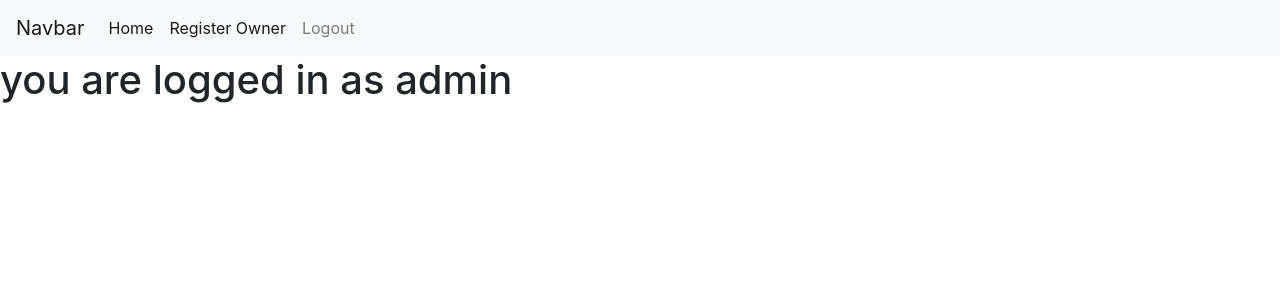
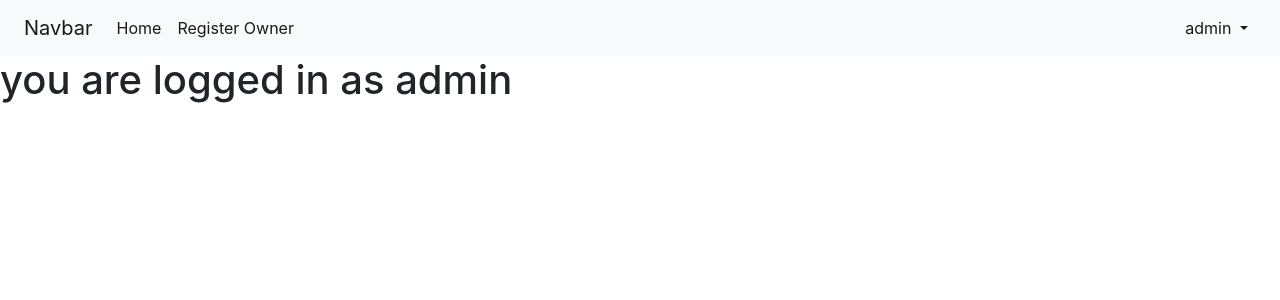
Before and after one commit to csAfter40/hotel-management-app, a Django app: page / in a window 1280 px wide. Shown: the top 300 px of the page. Run offline with Django 4.2, Linux system fonts and the light colour scheme; a user stored in the database is signed in; data comes from the database, SQL or seed files in the repository; both versions use the stored data as it was after the commit; some libraries are stand-ins or nearby versions.

Commit message:
Added user dropdown menu to navbar

```diff
--- a/main/templates/main/layout.html
+++ b/main/templates/main/layout.html
@@ -13,7 +13,7 @@
     {% endblock %}
   </head>
   <body>
-    <nav class="navbar navbar-expand-lg navbar-light bg-light">
+    <nav class="navbar navbar-expand-lg navbar-light bg-light px-4">
         <a class="navbar-brand" href="#">Navbar</a>
         <button class="navbar-toggler" type="button" data-toggle="collapse" data-target="#navbarSupportedContent" aria-controls="navbarSupportedContent" aria-expanded="false" aria-label="Toggle navigation">
           <span class="navbar-toggler-icon"></span>
@@ -24,23 +24,6 @@
             <li class="nav-item active">
               <a class="nav-link" href="{% url 'main:index' %}">Home <span class="sr-only">(current)</span></a>
             </li>
-            <!-- <li class="nav-item">
-              <a class="nav-link" href="#">Link</a>
-            </li>
-            <li class="nav-item dropdown">
-              <a class="nav-link dropdown-toggle" href="#" id="navbarDropdown" role="button" data-toggle="dropdown" aria-haspopup="true" aria-expanded="false">
-                Dropdown
-              </a>
-              <div class="dropdown-menu" aria-labelledby="navbarDropdown">
-                <a class="dropdown-item" href="#">Action</a>
-                <a class="dropdown-item" href="#">Another action</a>
-                <div class="dropdown-divider"></div>
-                <a class="dropdown-item" href="#">Something else here</a>
-              </div>
-            </li>
-            <li class="nav-item">
-              <a class="nav-link disabled" href="#">Disabled</a>
-            </li> -->
             {% if user.is_authenticated %}
               {% if user.is_owner %}
                 <li class="nav-item active">
@@ -51,24 +34,33 @@
                   <a class="nav-link" href="{% url 'manager:register' %}">Register Owner</a>
                 </li>
               {% endif %}
-              <li class="nav-item">
-                <a class="nav-link" href="{% url 'main:logout' %}">Logout</a>
-              </li>
-
             {% else %}
-              <li class="nav-item active">
-                <a class="nav-link" href="{% url 'main:login' %}">Login</a>
-              </li>
               <li class="nav-item active">
                 <a class="nav-link" href="{% url 'main:register' %}">Register</a>
               </li>
             {% endif %}
-
           </ul>
-          <!-- <form class="form-inline my-2 my-lg-0">
-            <input class="form-control mr-sm-2" type="search" placeholder="Search" aria-label="Search">
-            <button class="btn btn-outline-success my-2 my-sm-0" type="submit">Search</button>
-          </form> -->
+          <span>
+            <ul class="navbar-nav mr-auto">
+              {% if user.is_authenticated %}
+                <li class="nav-item active dropdown">
+                  <a class="nav-link dropdown-toggle" href="#" id="navbarDropdown" role="button" data-toggle="dropdown" aria-haspopup="true" aria-expanded="false">
+                    {{user.username}}
+                  </a>
+                  <div class="dropdown-menu dropdown-menu-right" aria-labelledby="navbarDropdown">
+                    <a class="dropdown-item" href="#">My Profile</a>
+                    <a class="dropdown-item" href="{% url 'main:logout' %}">Logout</a>
+                    <!-- <div class="dropdown-divider"></div>
+                    <a class="dropdown-item" href="#">Something else here</a> -->
+                  </div>
+                </li>
+              {% else %}
+                <li class="nav-item active">
+                  <a class="nav-link" href="{% url 'main:login' %}">Login</a>
+                </li>
+              {% endif %}
+            </ul>
+          </span>
         </div>
     </nav>
     {% block body %}
@@ -78,10 +70,14 @@
     <!-- jQuery first, then Popper.js, then Bootstrap JS -->
     <script src="https://code.jquery.com/jquery-3.2.1.slim.min.js" integrity="sha384-KJ3o2DKtIkvYIK3UENzmM7KCkRr/rE9/Qpg6aAZGJwFDMVNA/GpGFF93hXpG5KkN" crossorigin="anonymous"></script>
     <script src="https://cdnjs.cloudflare.com/ajax/libs/popper.js/1.12.9/umd/popper.min.js" integrity="sha384-ApNbgh9B+Y1QKtv3Rn7W3mgPxhU9K/ScQsAP7hUibX39j7fakFPskvXusvfa0b4Q" crossorigin="anonymous"></script>
-    <!-- <script src="https://maxcdn.bootstrapcdn.com/bootstrap/4.0.0/js/bootstrap.min.js" integrity="sha384-JZR6Spejh4U02d8jOt6vLEHfe/JQGiRRSQQxSfFWpi1MquVdAyjUar5+76PVCmYl" crossorigin="anonymous"></script> -->
-    <script src="https://cdn.jsdelivr.net/npm/bootstrap@5.0.2/dist/js/bootstrap.bundle.min.js" integrity="sha384-MrcW6ZMFYlzcLA8Nl+NtUVF0sA7MsXsP1UyJoMp4YLEuNSfAP+JcXn/tWtIaxVXM" crossorigin="anonymous"></script>
+    <script src="https://maxcdn.bootstrapcdn.com/bootstrap/4.0.0/js/bootstrap.min.js" integrity="sha384-JZR6Spejh4U02d8jOt6vLEHfe/JQGiRRSQQxSfFWpi1MquVdAyjUar5+76PVCmYl" crossorigin="anonymous"></script>
+    <!-- <script src="https://cdn.jsdelivr.net/npm/bootstrap@5.0.2/dist/js/bootstrap.bundle.min.js" integrity="sha384-MrcW6ZMFYlzcLA8Nl+NtUVF0sA7MsXsP1UyJoMp4YLEuNSfAP+JcXn/tWtIaxVXM" crossorigin="anonymous"></script> -->
+
+    <!-- htmx -->
     <script src="https://unpkg.com/htmx.org@1.6.1" integrity="sha384-tvG/2mnCFmGQzYC1Oh3qxQ7CkQ9kMzYjWZSNtrRZygHPDDqottzEJsqS4oUVodhW" crossorigin="anonymous"></script>
+    <!-- sweetalert2 -->
     <script src="//cdn.jsdelivr.net/npm/sweetalert2@11"></script>
+    <!-- hyperscript -->
     <script src="https://unpkg.com/hyperscript.org@0.9.5"></script>
     {% block script %}
     {% endblock %}
```
Also changed, not shown: db.sqlite3.
